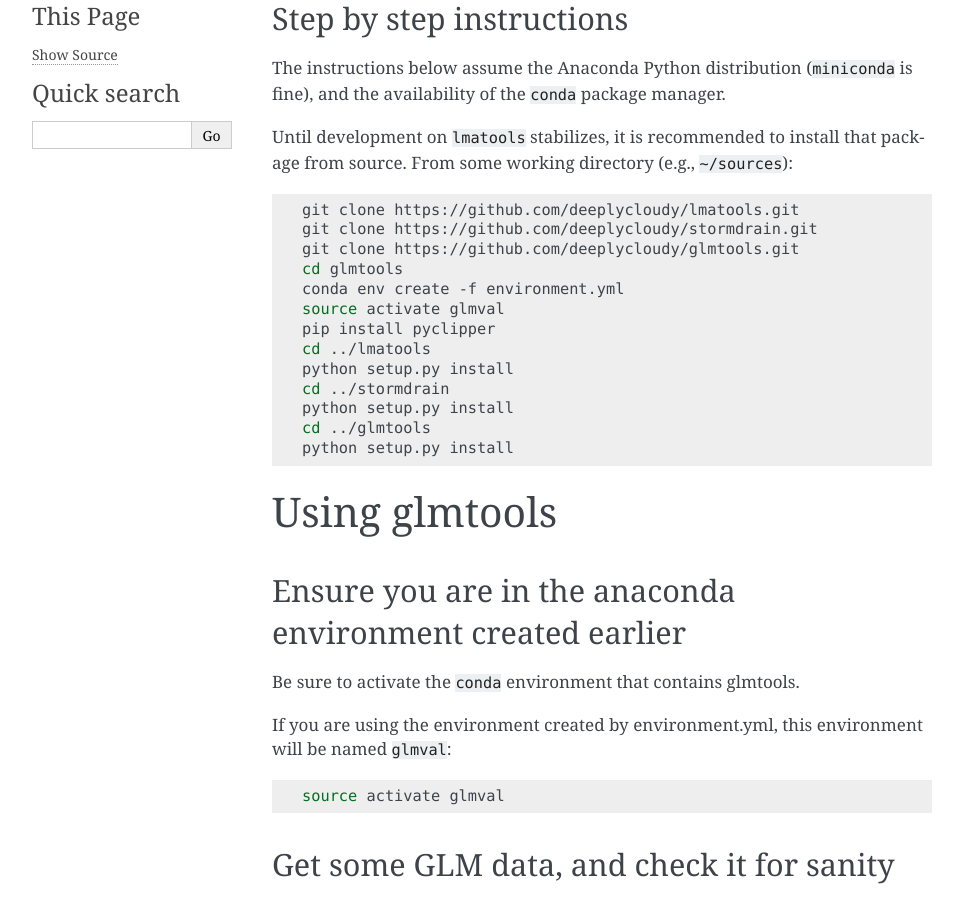
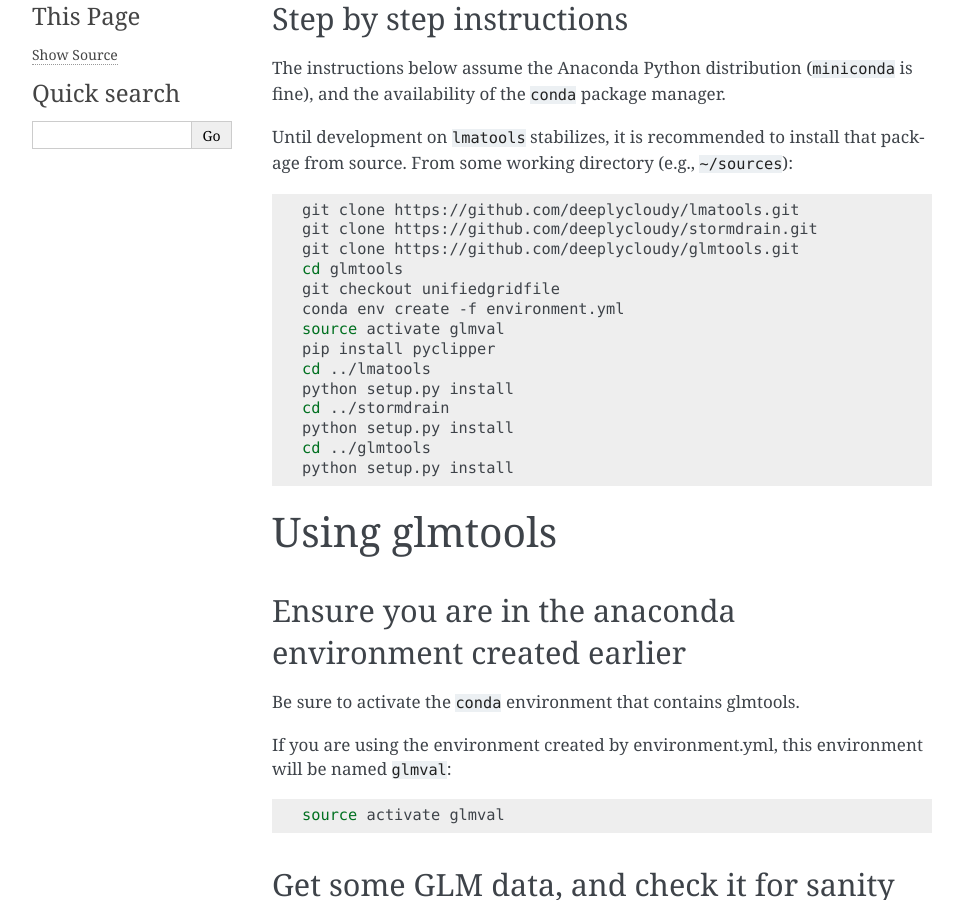
Before and after one commit to deeplycloudy/glmtools, a Sphinx documentation site: the page built from docs/index.rst, in a window 1280 px wide and 900 px high, scrolled down 421 px. Shown: the whole window, without its empty margins (148-1111 px from the left). Built offline with Sphinx 7.4.7, drawn with Linux system fonts in a browser that asks for light colours; pages that are not in the unit, such as notebooks, are missing from menus.

Commit message:
Add instruction to switch to unifiedgridfile branch

```diff
--- a/docs/index.rst
+++ b/docs/index.rst
@@ -43,6 +43,7 @@
    git clone https://github.com/deeplycloudy/stormdrain.git
    git clone https://github.com/deeplycloudy/glmtools.git
    cd glmtools
+   git checkout unifiedgridfile
    conda env create -f environment.yml
    source activate glmval
    pip install pyclipper
```
